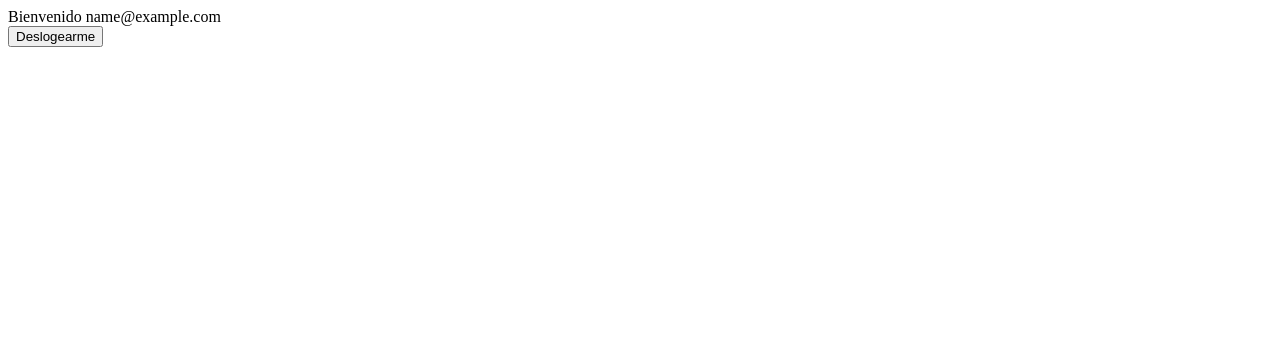
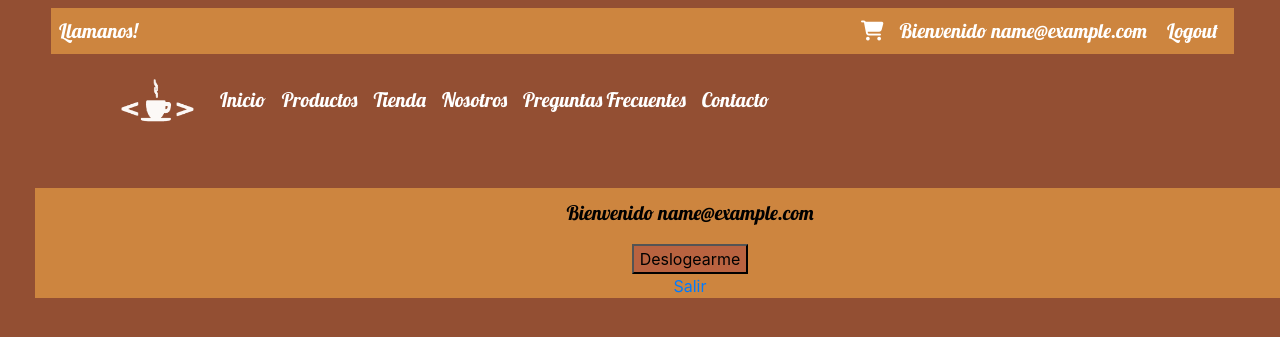
Before and after one commit to NatiNW/ProyectoCafeDH, a PHP site: page /miPerfil.php in a window 1280 px wide; the page is wider, and only the part inside the window is pictured. Shown: the top 337 px of that part. Run offline with PHP 8.4, Linux system fonts and the light colour scheme; the visitor is signed in with stand-in values (Sample User, id 1); some libraries are stand-ins or nearby versions; some web fonts are replaced.

Commit message:
modificaciones en css

```diff
--- a/css/general.css
+++ b/css/general.css
@@ -147,7 +147,6 @@ div nav ul li{
   width: 50px;
 
 }
-<<<<<<< HEAD
   .Bienvenido{
    font-family: 'Lobster', cursive;
    font-size: 30px;
@@ -156,15 +155,14 @@ div nav ul li{
 
 .Deslogearme{
   background-color:#B96340;
+}
 
-.col-12 {
+.miperfil {
   background-color:Peru;
   text-align: center;
   padding-top:10px;
   margin: 50px;
 }
-=======
->>>>>>> a0d6dbdd1e792f8cd450eeb75aa1736a8b765db5
 
 .carga{
   background-color: Peru;
@@ -203,14 +201,13 @@ footer div ul {
 footer div ul li a{
  font-family: 'Gayathri', sans-serif;
  color: white;
+ font-size: 15px;
 }
 
 footer h6{
   font-family: 'Lobster', cursive;
   color: white;
 }
-
-
 
 footer ul{
   margin: 0px;
@@ -234,8 +231,10 @@ footer h6{
 @media only screen and (min-width:768px){
 
   div nav ul li{
+    font-family: 'Lobster', cursive;
     color: white;
     font-size: 20px;
+
   }
 
   nav a img{
@@ -245,6 +244,7 @@ footer h6{
 
   .btn-ttc {
     background-color: #B96340;
+    width: 300px;
 
   }
 
@@ -265,10 +265,6 @@ footer h6{
    color:black;
 }
 
-  footer{
-    margin-left: 100px;
-
-  }
   .carga{
     padding: 25px;
     margin-left: 50px;
@@ -336,6 +332,20 @@ footer h6{
 .inicio-lista-2 span{
  font-size: 48px;
 }
+footer{
+  margin-left: 200px;
+
+}
+
+footer div ul li a{
+ font-size: 15px;
+}
+
+footer h6{
+  font-family: 'Lobster', cursive;
+  color: white;
+  font-size: 20px;
+}
 
 
 }
@@ -374,4 +384,16 @@ footer h6{
   footer{
     margin-left: 155px;
   }
+
+  footer div ul li a{
+   font-size: 15px;
+  }
+
+  footer h6{
+    font-family: 'Lobster', cursive;
+    color: white;
+    font-size: 20px;
+  }
+
+
 }
--- a/css/productos.css
+++ b/css/productos.css
@@ -27,6 +27,7 @@ h3 {
 
 h4 {
   text-align: center;
+  font-size: 15px;
 }
 h1{
 font-family: "lobster", cursive;
@@ -45,6 +46,10 @@ color:white;
 .navbar-text {
   display: -webkit-inline-box;
 
+}
+
+.inicio-lista-1 button{
+  width: 150px;
 }
 
 @media (max-width: 320px) {
--- a/encabezado.php
+++ b/encabezado.php
@@ -29,18 +29,18 @@
         <li class="nav-item">
           <a class="nav-link" href="shop.php"><i class="fas fa-shopping-cart"></i></a>
         </li>
-        <?php if(!isset($_SESSION)){?>
-          <?php var_dump ($_SESSION)?>
+        <?php if(!isset($_SESSION) || empty($_SESSION['email'])){?>
+
         <li class="nav-item">
           <a class="nav-link" href="login.php"><i class="fas fa-sign-in-alt"></i> Iniciar Sesión</a>
+          <a class="nav-link" href="registro.php"><i class="fas fa-sign-in-alt"></i> Registrarse</a>
         </li>
 
 
         <?php } else {?>
         <li class="nav-item">
-          Bienvenido <?= $_SESSION['email']?>
+          Bienvenido <?= $_SESSION['email'] ?? ''?>
           <a class="nav-link" href="logout.php"> Logout</a>
-          <a class="nav-link" href="registro.php"><i class="fas fa-sign-in-alt"></i> Registrarse</a>
         </li>
 <?php } ?>
 
--- a/login.php
+++ b/login.php
@@ -36,7 +36,7 @@ include("navegacion.php");
                         setcookie('email', $email, time() + 60*60*24*30);
                     }
                     var_dump($_SESSION);
-                    //header('location:miPerfil.php');
+                    header('location:miPerfil.php');
                 }
             }
             $errorEmail = 'Usuario o clave invalidos';
--- a/miPerfil.php
+++ b/miPerfil.php
@@ -1,5 +1,7 @@
 <?php
-    require_once('funciones/autoload.php');
+require_once('funciones/autoload.php');
+include("encabezado.php");
+include("navegacion.php");
     if (isset($_COOKIE['email'])) {
         $_SESSION['email'] = $_COOKIE['email'];
         $_SESSION['avatar'] = '';
@@ -12,8 +14,14 @@
     if ($_SESSION['admin']==true) {
         echo 'Ud es un Admin->>>>>>';
     }
-    echo 'Bienvenido ' . $_SESSION['email'];
+    $bienvenida = 'Bienvenido ' . $_SESSION['email'];
 ?>
-<form class="" action="logout.php" method="post" >
-    <button type="submit" name="button">Deslogearme</button>
+<div class="row perfil">
+  <div class="col-12 miperfil">
+<p class="Bienvenido"> <?= $bienvenida ?? '' ?></p>
+<form class="perfil" action="logout.php" method="post">
+    <button type="submit" class="Deslogearme">Deslogearme</button>
 </form>
+<a class="salir"href="logout.php">Salir</a>
+</div>
+</div>
```
Also changed, not shown: registro.php (+3 -6 lines).
